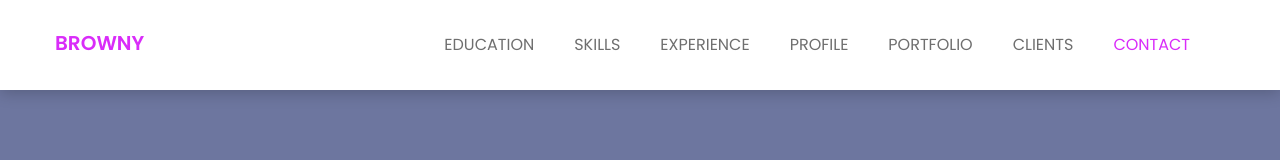
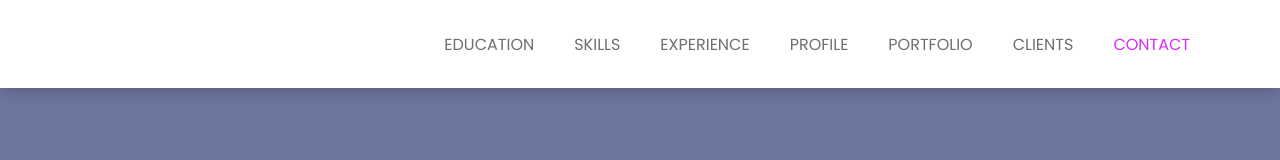
Before and after one commit to halizha26/halizha26.github.io, a plain HTML site: page index.html in a window 1280 px wide. Shown: the top 160 px of the page. Drawn offline with nearby package versions, Linux system fonts and the light colour scheme.

Commit message:
Update index.html

```diff
--- a/index.html
+++ b/index.html
@@ -70,7 +70,6 @@
 			                <button type="button" class="navbar-toggle" data-toggle="collapse" data-target="#navbar-menu">
 			                    <i class="fa fa-bars"></i>
 			                </button>
-			                <a class="navbar-brand" href="index.html">browny</a>
 			            </div><!--/.navbar-header-->
 			            <!-- End Header Navigation -->
 
```
